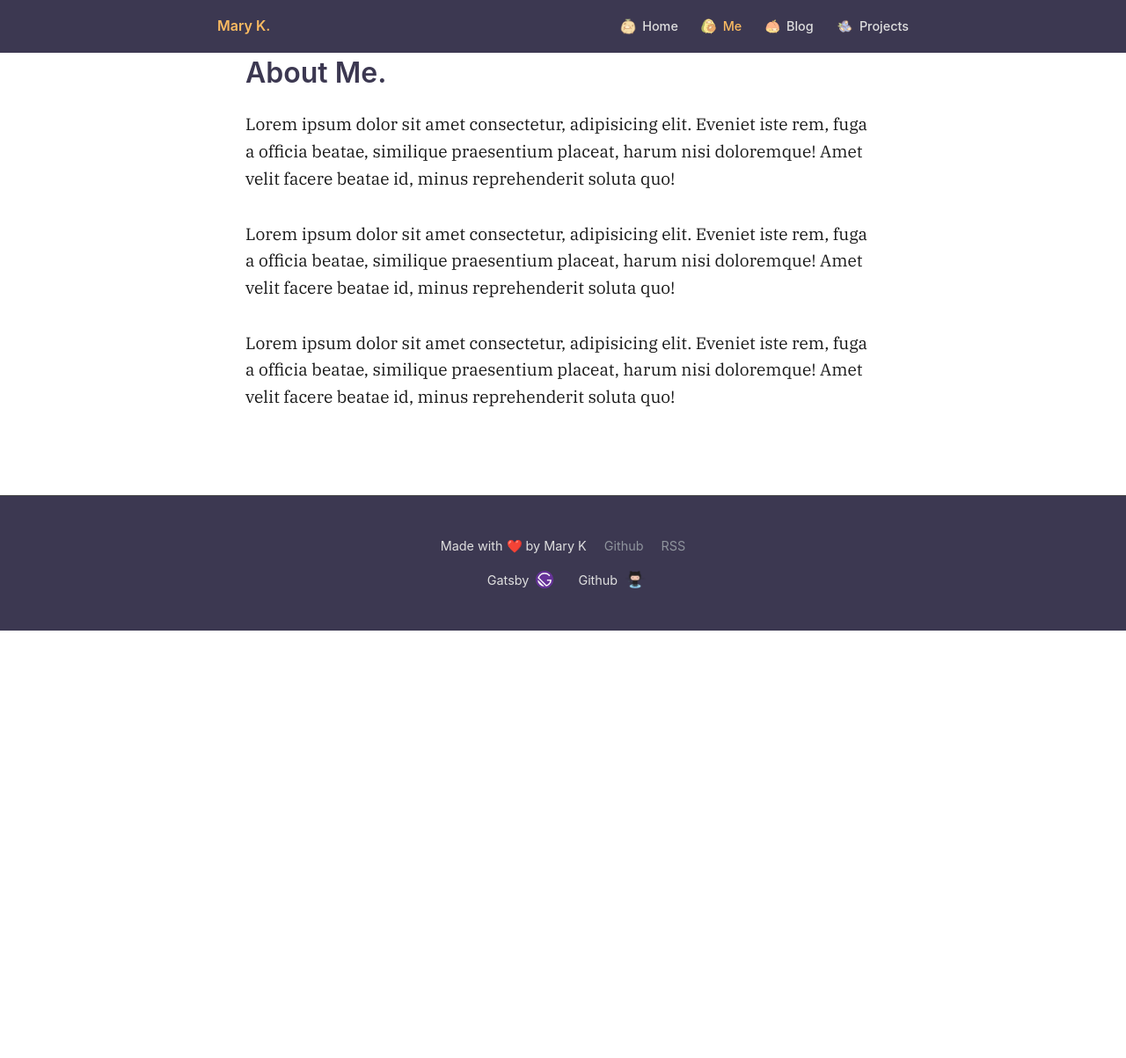
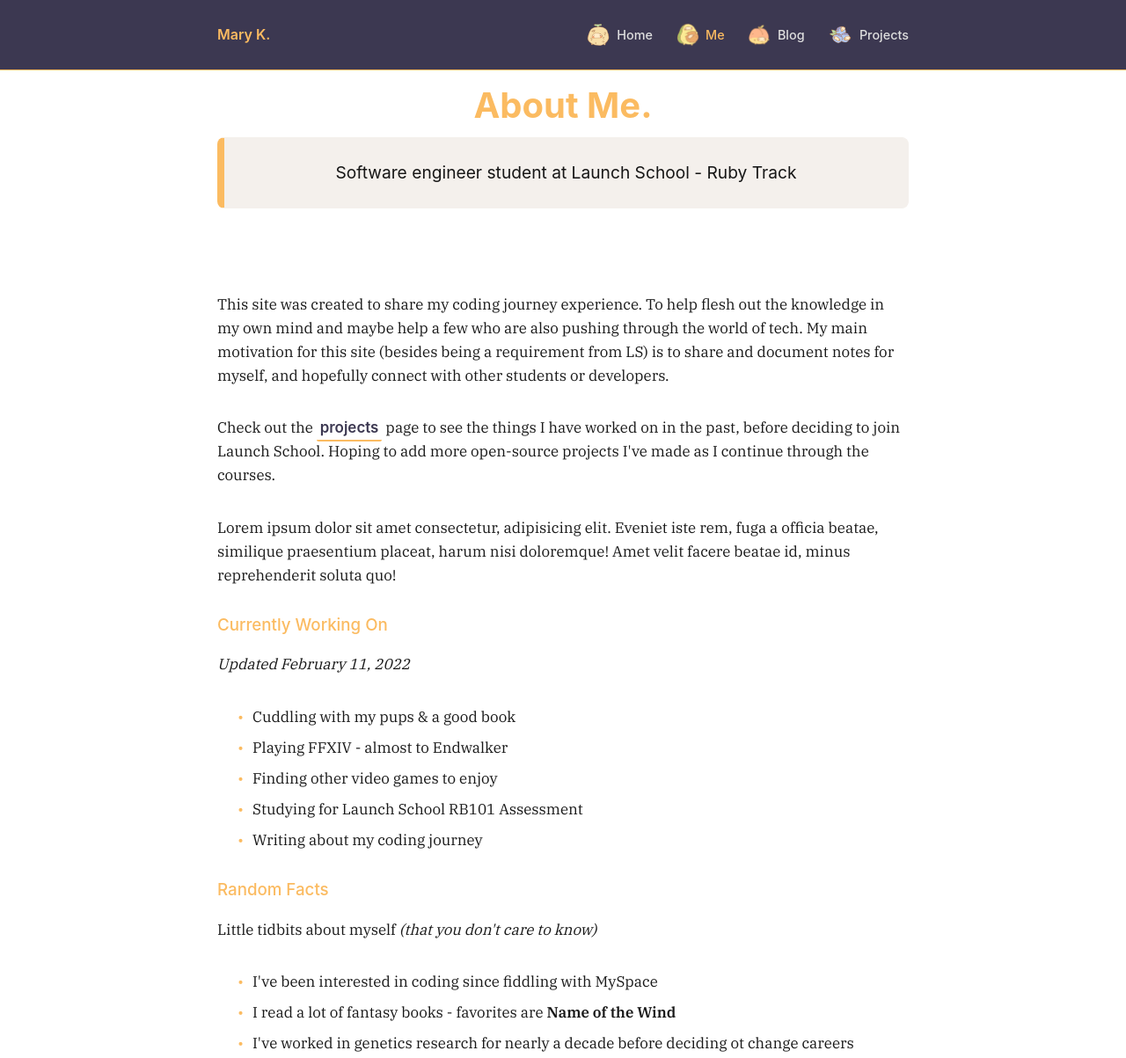
Before and after one commit to marykasp/maryk-dev, a Gatsby site: page /about in a window 1280 px wide. Shown: the top 1203 px of the page at 88% size. Before the commit the page ends 800 px from the top, so only its background shows below. Built offline with nearby package versions, Linux system fonts and the light colour scheme; Gatsby itself is replaced by a stand-in of ours.

Commit message:
fix style of pages

```diff
--- a/gatsby-config.js
+++ b/gatsby-config.js
@@ -5,6 +5,19 @@
  */
 
 module.exports = {
+  siteMetadata: {
+    title: "Hii, I'm Mary.",
+    description: "Student Developer"
+  },
   /* Your site config here */
-  plugins: [],
+  plugins: [
+    {
+      resolve: `gatsby-source-filesystem`,
+      options: {
+        name: `blog`,
+        path: `${__dirname}/src/blog`
+      }
+    },
+    `gatsby-transformer-remark`,
+  ],
 }
--- a/package.json
+++ b/package.json
@@ -15,6 +15,8 @@
   },
   "dependencies": {
     "gatsby": "^4.7.1",
+    "gatsby-source-filesystem": "^4.7.0",
+    "gatsby-transformer-remark": "^5.7.0",
     "react": "^17.0.1",
     "react-dom": "^17.0.1"
   },
--- a/src/components/Layout.js
+++ b/src/components/Layout.js
@@ -5,12 +5,12 @@ import '../styles/global.css'
 
 export default function Layout({ children }) {
   return (
-    <div className="layout">
+    <body>
       <Navbar />
       <div className="content">
         { children }
       </div>
       <Footer />
-    </div>
+    </body>
   )
 }
--- a/src/pages/about.js
+++ b/src/pages/about.js
@@ -1,19 +1,61 @@
 import React from 'react'
+import { Link } from 'gatsby'
 import Layout from '../components/Layout'
 
 export default function About() {
   return (
     <Layout>
-      <div className="container">
-        <div className="flex-content">
-          <div>
-            <h1>About Me.</h1>
-            <p>Lorem ipsum dolor sit amet consectetur, adipisicing elit. Eveniet iste rem, fuga a officia beatae, similique praesentium placeat, harum nisi doloremque! Amet velit facere beatae id, minus reprehenderit soluta quo!</p>
-            <p>Lorem ipsum dolor sit amet consectetur, adipisicing elit. Eveniet iste rem, fuga a officia beatae, similique praesentium placeat, harum nisi doloremque! Amet velit facere beatae id, minus reprehenderit soluta quo!</p>
-            <p>Lorem ipsum dolor sit amet consectetur, adipisicing elit. Eveniet iste rem, fuga a officia beatae, similique praesentium placeat, harum nisi doloremque! Amet velit facere beatae id, minus reprehenderit soluta quo!</p>
+      <article>
+        <header>
+          <div className="container">
+            <div>
+              <h1>About Me.</h1>
+              <p className="description">Software engineer student at Launch School - Ruby Track</p>
+            </div>
           </div>
-        </div>
-      </div>
+        </header>
+        <section className="container">
+          <p>This site was created to share my coding journey experience. To help flesh out the knowledge in my own mind and maybe help a few who are also pushing through the world of tech. My main motivation for this site (besides being a requirement from LS) is to share and document notes for myself, and hopefully connect with other students or developers.</p>
+          <p>Check out the <Link to="/projects">projects</Link> page to see the things I have worked on in the past, before deciding to join Launch School. Hoping to add more open-source projects I've made as I continue through the courses.</p>
+          <p>Lorem ipsum dolor sit amet consectetur, adipisicing elit. Eveniet iste rem, fuga a officia beatae, similique praesentium placeat, harum nisi doloremque! Amet velit facere beatae id, minus reprehenderit soluta quo!</p>
+          <h3>Currently Working On</h3>
+          <p>
+            <em>Updated February 11, 2022</em>
+          </p>
+          <ul>
+            <li>
+              Cuddling with my pups & a good book
+            </li>
+            <li>
+              Playing FFXIV - almost to Endwalker
+            </li>
+            <li>
+              Finding other video games to enjoy
+            </li>
+            <li>
+              Studying for Launch School RB101 Assessment
+            </li>
+            <li>
+              Writing about my coding journey
+            </li>
+          </ul>
+          <h3>Random Facts</h3>
+          <p>Little tidbits about myself <em>(that you don't care to know)</em></p>
+          <ul>
+            <li>
+              I've been interested in coding since fiddling with MySpace
+            </li>
+            <li>
+              I read a lot of fantasy books - favorites are <strong>Name of the Wind</strong>
+            </li>
+            <li>
+              I've worked in genetics research for nearly a decade before deciding ot change careers
+            </li>
+          </ul>
+          <h3>Connect</h3>
+          <p>You can contact me by email at <strong>marykasparian@gmail.com</strong> I love meeting new people!</p>
+        </section>
+      </article>
     </Layout>
   )
 }
--- a/src/pages/projects/index.js
+++ b/src/pages/projects/index.js
@@ -4,9 +4,10 @@ import Layout from '../../components/Layout'
 export default function Projects() {
   return (
     <Layout>
-      <div>
+      <div className="container">
         <h2>Portfolio</h2>
         <h3>Projects & Websites I've Created</h3>
+        <p>To be continued...</p>
       </div>
     </Layout>
   )
--- a/src/styles/global.css
+++ b/src/styles/global.css
@@ -4,7 +4,7 @@
   /* Colors */
   --primary: #3c3851;
   --secondary: #fbbb61;
-  --ternary: #9657a8;
+  --ternary: #6d6593;
   --link-color: #dfdfdf;
   --border-color: #111;
   --heading-font-color: var(--primary);
@@ -19,10 +19,10 @@
   --toolbar-color: #eee;
   --font-color: #181818;
   --medium-font-color: #aaa;
-  --dark-font-color: #8f949d;
+  --dark-font-color: #161616;
   --bright-font-color: #eee;
   --input-background: #393939;
-  --blockquote-background-color: rgba(0, 0, 0, 0.4);
+  --blockquote-background-color: #f4f0ec;
   --blockquote-color: var(--dark-font-color);
   --black: #111;
   --inline-code-background-color: rgba(255, 255, 255, 0.08);
@@ -66,10 +66,23 @@ body {
   background: var(--background-color);
 }
 
-p {
-  font-size: 1.2rem;
+p,
+ol,
+ul,
+blockquote {
+  font-size: 1.06rem;
   margin: 0 0 2rem;
   color: var(--font-color);
+}
+
+ol li,
+ul li {
+  margin-bottom: 0.5rem;
+}
+
+ol li p,
+ul li p {
+  margin: 0;
 }
 
 button {
@@ -93,6 +106,7 @@ h5 {
   font-weight: 600;
 }
 
+h2,
 h3,
 h4,
 h5 {
@@ -110,7 +124,7 @@ a {
 .container {
   margin-left: auto;
   margin-right: auto;
-  padding: 4rem;
+  padding: 2rem;
   max-width: var(--page-width);
 }
 
@@ -125,7 +139,7 @@ a {
 
 /* HERO */
 .hero {
-  padding: 1rem 0;
+  padding: 2rem 0;
 }
 
 .hero .flex-content {
@@ -133,7 +147,7 @@ a {
 }
 
 .hero header {
-  padding: 2rem 0 0;
+  padding: 4rem 0 0;
   text-align: left;
 }
 
@@ -170,7 +184,7 @@ a {
 
 .hero-buttons a.hero-button img {
   display: block;
-  max-height: 25px;
+  max-height: 35px;
 }
 
 /* FLEX HELPERS */
@@ -218,9 +232,9 @@ a {
   left: 0;
   width: 100%;
   background: var(--navbar-color);
-  height: 60px;
+  height: 80px;
   z-index: 9;
-  border-bottom: 1px solid var(--yellow);
+  border-bottom: 1px solid var(--secondary);
 }
 
 .navigation-inner {
@@ -270,18 +284,92 @@ a {
 }
 
 .navigation nav a:hover {
-  color: var(--primary);
-  background: #fff;
+  color: #fff;
+  background: var(--ternary);
 }
 
 .navigation nav img {
-  max-width: 25px;
-  max-height: 20px;
+  max-width: 35px;
+  max-height: 30px;
 }
 
 .navigation nav .brand-section {
   justify-content: flex-start;
   flex: 0 0 155px;
+}
+
+/* ARTICLES */
+article {
+  padding-bottom: 3rem;
+}
+
+article header {
+  padding-top: 4rem;
+  text-align: center;
+}
+
+article h1 {
+  font-size: 2.5rem;
+  font-weight: 700;
+  margin-bottom: 0.75rem;
+  color: var(--secondary);
+}
+
+article h2,
+article h3,
+article h4,
+article h5 {
+  margin: 0 0 1.25rem 0;
+}
+
+article h4 {
+  margin-bottom: 0.75rem;
+  border-bottom: 1px solid var(--light-border-color);
+}
+
+article .description {
+  padding: 1.5rem;
+  border: 1px solid var(--blockquote-background-color);
+  border-left: 8px solid var(--secondary);
+  background: var(--blockquote-background-color);
+  border-radius: 8px;
+  font-family: var(--heading-font-family);
+  font-size: 1.2rem;
+  color: var(--dark-font-color);
+}
+
+article a {
+  font-weight: 600;
+  color: var(--primary);
+  border-radius: 2px;
+  padding: 4px;
+  border-top: 2px solid transparent;
+  border-bottom: 2px solid var(--secondary);
+}
+
+article a:hover {
+  background: var(--primary);
+  color: var(--secondary);
+  border-top: 2px solid var(--primary);
+  border-bottom: 2px solid var(--primary);
+}
+
+article li {
+  list-style: none;
+}
+
+article li::before {
+  content: "\2022";
+  color: var(--secondary);
+  display: inline-block;
+  width: 1em;
+  margin-left: -1em;
+}
+
+article li a,
+article li a:hover {
+  border-top: none;
+  border-bottom: none;
 }
 
 /* FOOTER */
```
Also changed, not shown: src/blog/first-post.md (added, +10 -0 lines), src/pages/404.js (+14 -5 lines), src/pages/blog.js (+48 -8 lines), src/pages/index.js (+24 -7 lines), 1 other file.
